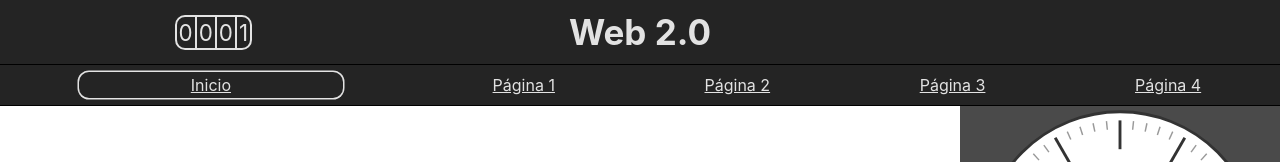
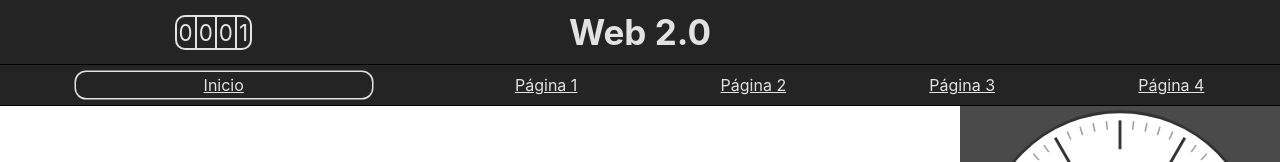
Before and after one commit to JaRoLoz/dpsite, a Svelte app: page / in a window 1280 px wide. In both pictures the pointer is over the link "Inicio". Shown: the top 162 px of the page. Built offline with nearby package versions, Linux system fonts and the light colour scheme.

Commit message:
Fixed topbar link issue

```diff
--- a/src/components/Topbar.svelte
+++ b/src/components/Topbar.svelte
@@ -55,8 +55,8 @@
         box-shadow: 0 0 0 1.5px rgba(255, 255, 255, 0.87);
         padding-top: 3px;
         padding-bottom: 3px;
-        padding-left: 7rem;
-        padding-right: 7rem;
+        padding-left: 10vw;
+        padding-right: 10vw;
         display: flex;
         flex-direction: columns;
         justify-content: center;
```
